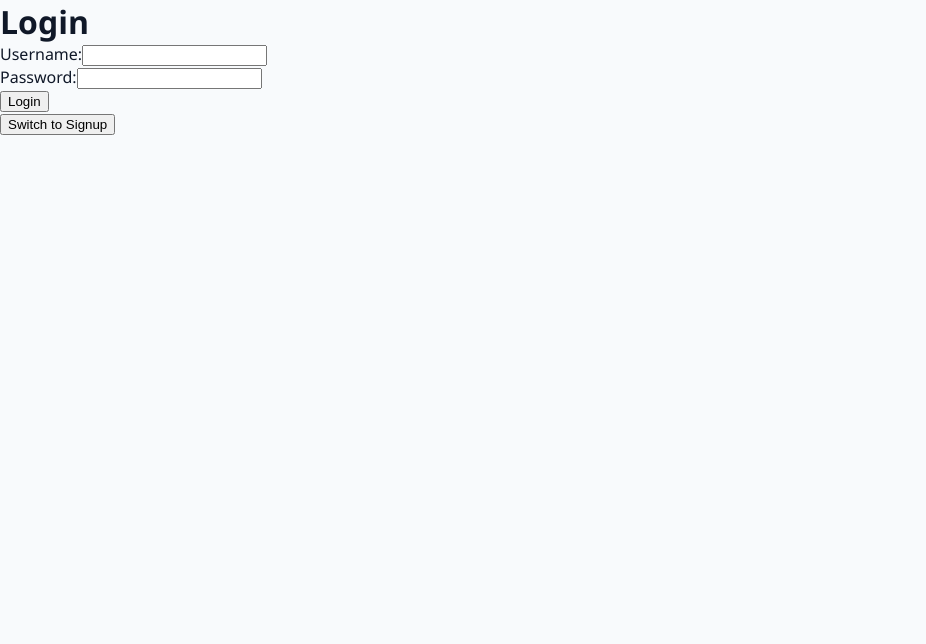
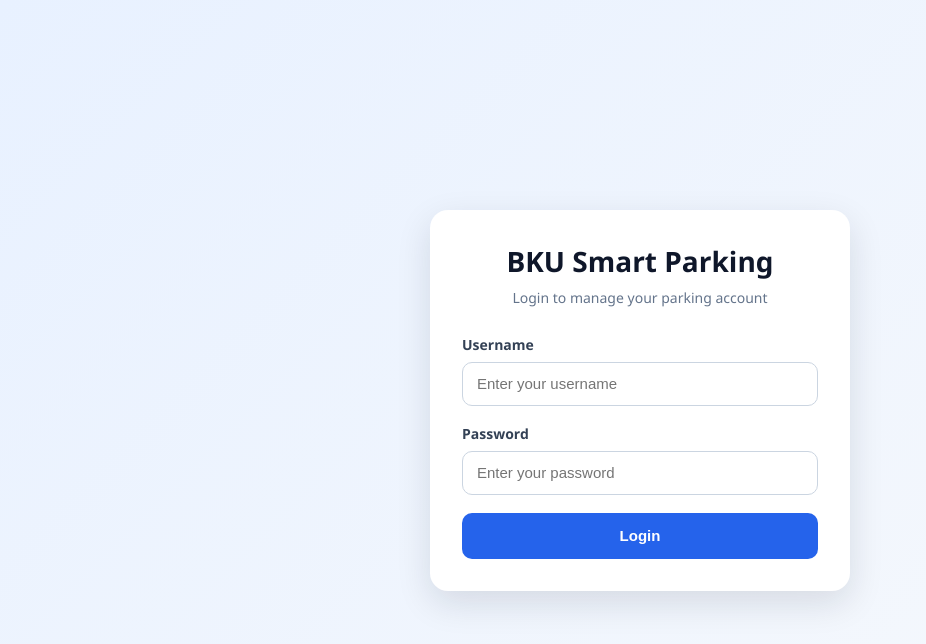
Before and after one commit to PhanHaoLuong/bku-smart-parking-iot, a React app in the folder frontend/: page /auth in a window 1280 px wide. Shown: the top 644 px of the page, without its empty margins (0-926 px from the left). Built offline with nearby package versions, Linux system fonts and the light colour scheme; the HTML template or start-up script is replaced by a standard one.

Commit message:
feat(auth): implement login page UI

```diff
--- a/frontend/src/App.jsx
+++ b/frontend/src/App.jsx
@@ -1,6 +1,7 @@
 import { BrowserRouter as Router, Routes, Route, Navigate } from 'react-router-dom';
 import './App.css';
-import AuthPage from './pages/AuthPage';
+
+import LoginPage from './pages/LoginPage';
 import LogoutButton from './components/LogoutButton';
 import DashboardPage from './pages/DashboardPage';
 import ParkingHistoryPage from './pages/ParkingHistoryPage';
@@ -16,8 +17,15 @@ function AppRoutes() {
     <Routes>
       <Route
         path="/auth"
-        element={isAuthenticated ? <Navigate to="/dashboard" /> : <AuthPage onLogin={handleLogin} />}
+        element={
+          isAuthenticated ? (
+            <Navigate to="/dashboard" replace />
+          ) : (
+            <LoginPage onLogin={handleLogin} />
+          )
+        }
       />
+
       <Route
         path="/dashboard"
         element={
@@ -28,14 +36,45 @@ function AppRoutes() {
               <LogoutButton onLogout={handleLogout} />
             </div>
           ) : (
-            <Navigate to="/auth" />
+            <Navigate to="/auth" replace />
           )
         }
       />
-      <Route path="/parking-history" element={<ParkingHistoryPage role={role} userId={userId} />} />
-      <Route path="/info" element={<InfoPage />} />
-      <Route path="/staff-dashboard" element={<StaffDashboardPage />} />
-      <Route path="*" element={<Navigate to="/auth" />} />
+
+      <Route
+        path="/parking-history"
+        element={
+          isAuthenticated ? (
+            <ParkingHistoryPage role={role} userId={userId} />
+          ) : (
+            <Navigate to="/auth" replace />
+          )
+        }
+      />
+
+      <Route
+        path="/info"
+        element={
+          isAuthenticated ? (
+            <InfoPage />
+          ) : (
+            <Navigate to="/auth" replace />
+          )
+        }
+      />
+
+      <Route
+        path="/staff-dashboard"
+        element={
+          isAuthenticated && (role === 'admin' || role === 'operator') ? (
+            <StaffDashboardPage />
+          ) : (
+            <Navigate to="/dashboard" replace />
+          )
+        }
+      />
+
+      <Route path="*" element={<Navigate to="/auth" replace />} />
     </Routes>
   );
 }
--- /dev/null
+++ b/frontend/src/api/authApi.js
@@ -0,0 +1,42 @@
+const API_BASE_URL = '/apiv1/auth';
+
+export async function login(username, password) {
+  const response = await fetch(`${API_BASE_URL}/login`, {
+    method: 'POST',
+    headers: {
+      'Content-Type': 'application/json',
+    },
+    body: JSON.stringify({
+      username,
+      password,
+    }),
+  });
+
+  const data = await response.json();
+
+  if (!response.ok) {
+    throw new Error(data.message || 'Login failed');
+  }
+
+  return data;
+}
+
+export async function logout(token) {
+  const response = await fetch(`${API_BASE_URL}/logout`, {
+    method: 'POST',
+    headers: {
+      'Content-Type': 'application/json',
+    },
+    body: JSON.stringify({
+      token,
+    }),
+  });
+
+  const data = await response.json();
+
+  if (!response.ok) {
+    throw new Error(data.message || 'Logout failed');
+  }
+
+  return data;
+}
--- /dev/null
+++ b/frontend/src/components/auth/LoginForm.jsx
@@ -0,0 +1,49 @@
+import { useState } from 'react';
+
+function LoginForm({ onSubmit, loading, error }) {
+  const [username, setUsername] = useState('');
+  const [password, setPassword] = useState('');
+
+  function handleSubmit(event) {
+    event.preventDefault();
+
+    onSubmit({
+      username,
+      password,
+    });
+  }
+
+  return (
+    <form className="login-form" onSubmit={handleSubmit}>
+      <div className="form-group">
+        <label htmlFor="username">Username</label>
+        <input
+          id="username"
+          type="text"
+          placeholder="Enter your username"
+          value={username}
+          onChange={(event) => setUsername(event.target.value)}
+        />
+      </div>
+
+      <div className="form-group">
+        <label htmlFor="password">Password</label>
+        <input
+          id="password"
+          type="password"
+          placeholder="Enter your password"
+          value={password}
+          onChange={(event) => setPassword(event.target.value)}
+        />
+      </div>
+
+      {error && <p className="error-message">{error}</p>}
+
+      <button type="submit" disabled={loading}>
+        {loading ? 'Logging in...' : 'Login'}
+      </button>
+    </form>
+  );
+}
+
+export default LoginForm;
--- /dev/null
+++ b/frontend/src/pages/LoginPage.jsx
@@ -0,0 +1,59 @@
+import { useState } from 'react';
+import { useNavigate } from 'react-router-dom';
+import LoginForm from '../components/auth/LoginForm';
+import { login } from '../api/authApi';
+import { saveToken } from '../utils/authStorage';
+import '../styles/LoginPage.css';
+
+function LoginPage({ onLogin }) {
+  const navigate = useNavigate();
+
+  const [loading, setLoading] = useState(false);
+  const [error, setError] = useState('');
+
+  async function handleLogin({ username, password }) {
+    setError('');
+
+    if (!username.trim() || !password.trim()) {
+      setError('Please enter both username and password.');
+      return;
+    }
+
+    try {
+      setLoading(true);
+
+      const data = await login(username, password);
+
+      saveToken(data.token);
+
+      if (onLogin) {
+        onLogin();
+      }
+
+      navigate('/dashboard');
+    } catch (err) {
+      setError(err.message || 'Login failed.');
+    } finally {
+      setLoading(false);
+    }
+  }
+
+  return (
+    <div className="login-page">
+      <div className="login-card">
+        <div className="login-header">
+          <h1>BKU Smart Parking</h1>
+          <p>Login to manage your parking account</p>
+        </div>
+
+        <LoginForm
+          onSubmit={handleLogin}
+          loading={loading}
+          error={error}
+        />
+      </div>
+    </div>
+  );
+}
+
+export default LoginPage;
--- /dev/null
+++ b/frontend/src/styles/LoginPage.css
@@ -0,0 +1,98 @@
+.login-page {
+  min-height: 100vh;
+  display: flex;
+  align-items: center;
+  justify-content: center;
+  background: linear-gradient(135deg, #e8f1ff, #f7f9fc);
+  padding: 24px;
+}
+
+.login-card {
+  width: 100%;
+  max-width: 420px;
+  background: #ffffff;
+  border-radius: 18px;
+  padding: 32px;
+  box-shadow: 0 12px 35px rgba(15, 23, 42, 0.12);
+}
+
+.login-header {
+  text-align: center;
+  margin-bottom: 28px;
+}
+
+.login-header h1 {
+  margin: 0;
+  color: #0f172a;
+  font-size: 28px;
+  font-weight: 700;
+}
+
+.login-header p {
+  margin-top: 8px;
+  color: #64748b;
+  font-size: 14px;
+}
+
+.login-form {
+  display: flex;
+  flex-direction: column;
+  gap: 18px;
+}
+
+.form-group {
+  display: flex;
+  flex-direction: column;
+  gap: 8px;
+}
+
+.form-group label {
+  color: #334155;
+  font-size: 14px;
+  font-weight: 600;
+}
+
+.form-group input {
+  height: 44px;
+  border: 1px solid #cbd5e1;
+  border-radius: 10px;
+  padding: 0 14px;
+  font-size: 15px;
+  outline: none;
+  transition: 0.2s ease;
+}
+
+.form-group input:focus {
+  border-color: #2563eb;
+  box-shadow: 0 0 0 3px rgba(37, 99, 235, 0.12);
+}
+
+.error-message {
+  margin: 0;
+  color: #dc2626;
+  font-size: 14px;
+  background: #fee2e2;
+  padding: 10px 12px;
+  border-radius: 8px;
+}
+
+.login-form button {
+  height: 46px;
+  border: none;
+  border-radius: 10px;
+  background: #2563eb;
+  color: white;
+  font-size: 15px;
+  font-weight: 700;
+  cursor: pointer;
+  transition: 0.2s ease;
+}
+
+.login-form button:hover {
+  background: #1d4ed8;
+}
+
+.login-form button:disabled {
+  background: #94a3b8;
+  cursor: not-allowed;
+}
--- /dev/null
+++ b/frontend/src/utils/authStorage.js
@@ -0,0 +1,17 @@
+const TOKEN_KEY = 'token';
+
+export function saveToken(token) {
+  localStorage.setItem(TOKEN_KEY, token);
+}
+
+export function getToken() {
+  return localStorage.getItem(TOKEN_KEY);
+}
+
+export function removeToken() {
+  localStorage.removeItem(TOKEN_KEY);
+}
+
+export function isAuthenticated() {
+  return !!getToken();
+}
```
Also changed, not shown: frontend/src/components/auth/LogoutButton.jsx (added, +22 -0 lines), frontend/src/components/auth/SignupForm.jsx (added, +53 -0 lines).
